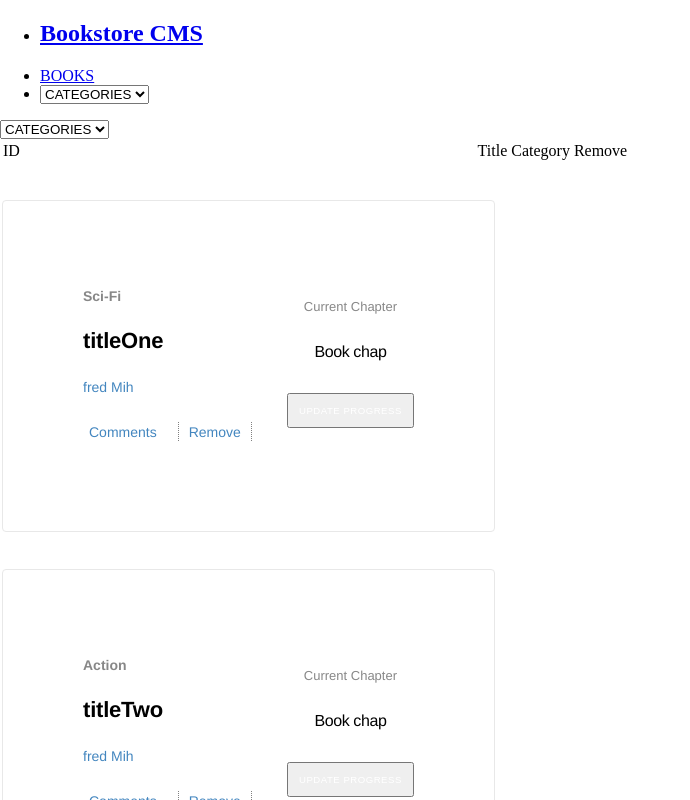
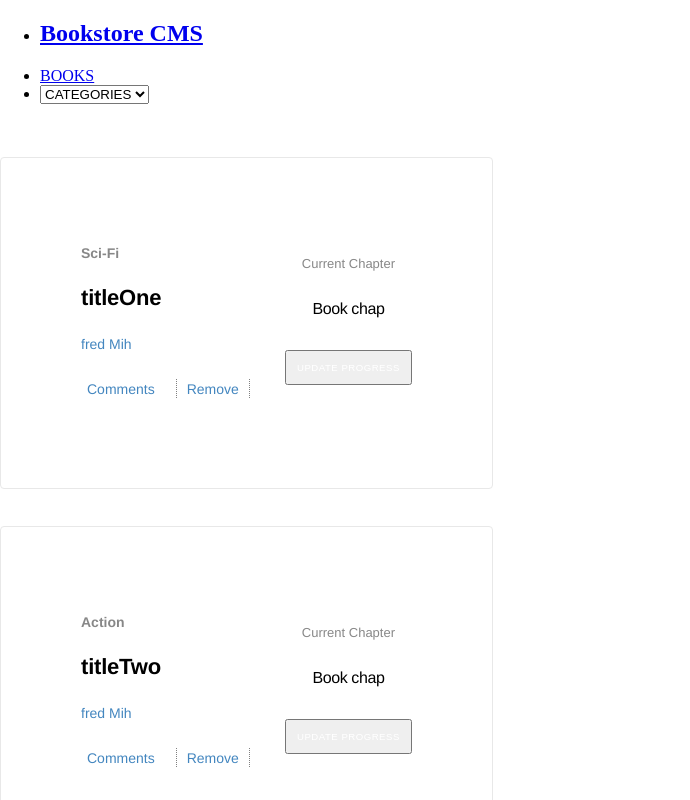
Before and after one commit to FrederickMih/Bookstore, a React (Create React App) app: page / in a window 1280 px wide. Shown: the top 800 px of the page, without its empty margins (0-690 px from the left). Built offline with nearby package versions, Linux system fonts and the light colour scheme.

Commit message:
Modify the BooksList component

```diff
--- a/src/containers/BooksList.js
+++ b/src/containers/BooksList.js
@@ -1,8 +1,6 @@
 import React from 'react';
 import { useSelector, useDispatch } from 'react-redux';
 import Book from '../components/Book';
-import CategoryFilter from '../components/CategoryFilter';
-import changeFilter from '../actions/index';
 import * as myConst from '../constants';
 
 function BooksList() {
@@ -17,31 +15,16 @@ function BooksList() {
     dispatch({ type: myConst.REMOVE_BOOK, book });
   };
 
-  const handleFilterChange = (e) => {
-    dispatch(changeFilter(e.target.value));
-  };
-
   return (
     <>
 
-      <CategoryFilter handleFilterChange={handleFilterChange} />
-      <table>
-        <thead>
-          <tr>
-            <td>ID</td>
-            <td>Title</td>
-            <td>Category</td>
-            <td>Remove</td>
-          </tr>
-        </thead>
-        <tbody>
-          {filteredBooks.map((book) => (
-            <Book key={book.id} book={book} handleDeleteBook={() => handleDeleteBook(book)} />
+      <tbody>
+        {filteredBooks.map((book) => (
+          <Book key={book.id} book={book} handleDeleteBook={() => handleDeleteBook(book)} />
 
-          ))}
-        </tbody>
+        ))}
+      </tbody>
 
-      </table>
     </>
   );
 }
```
